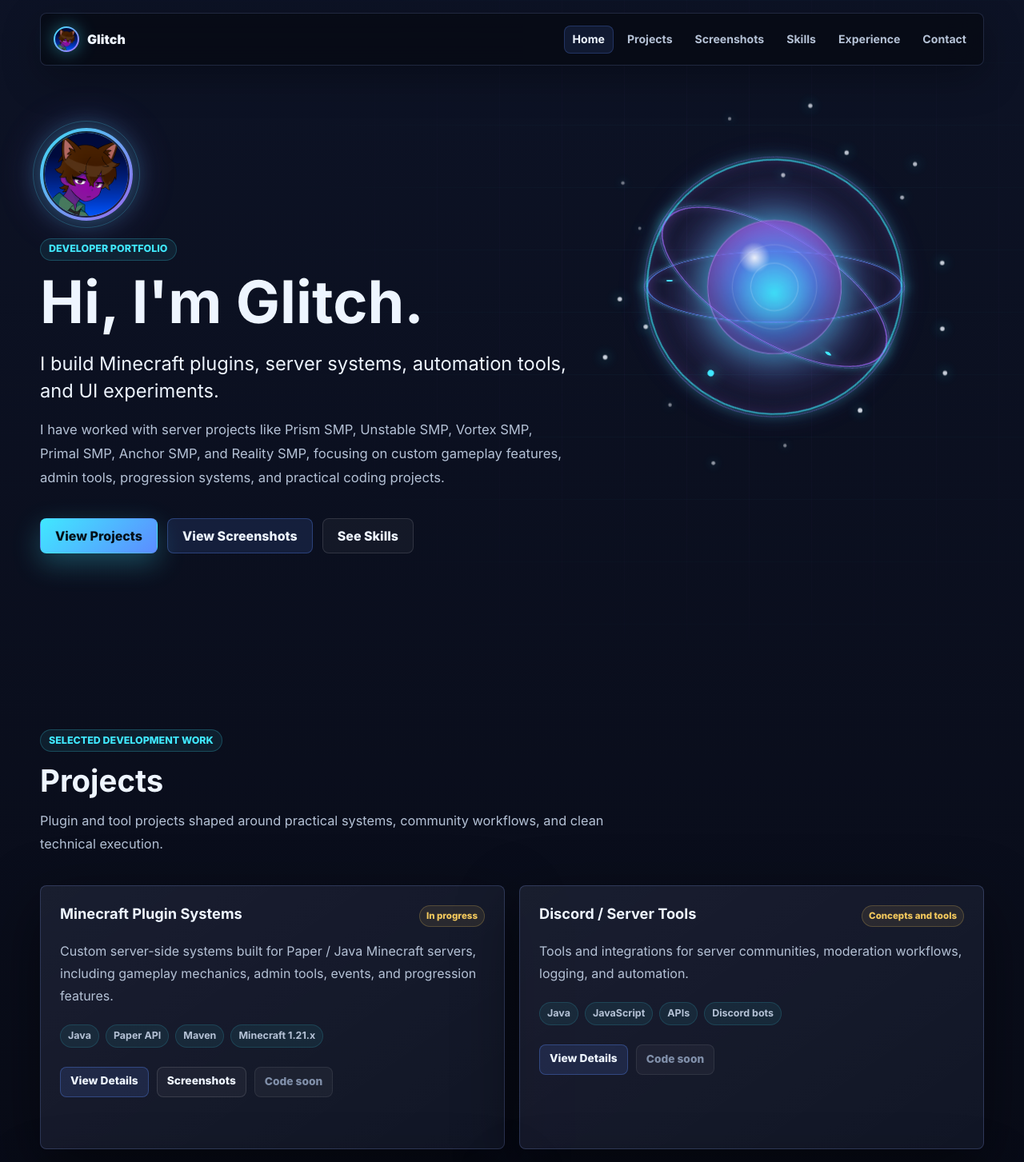
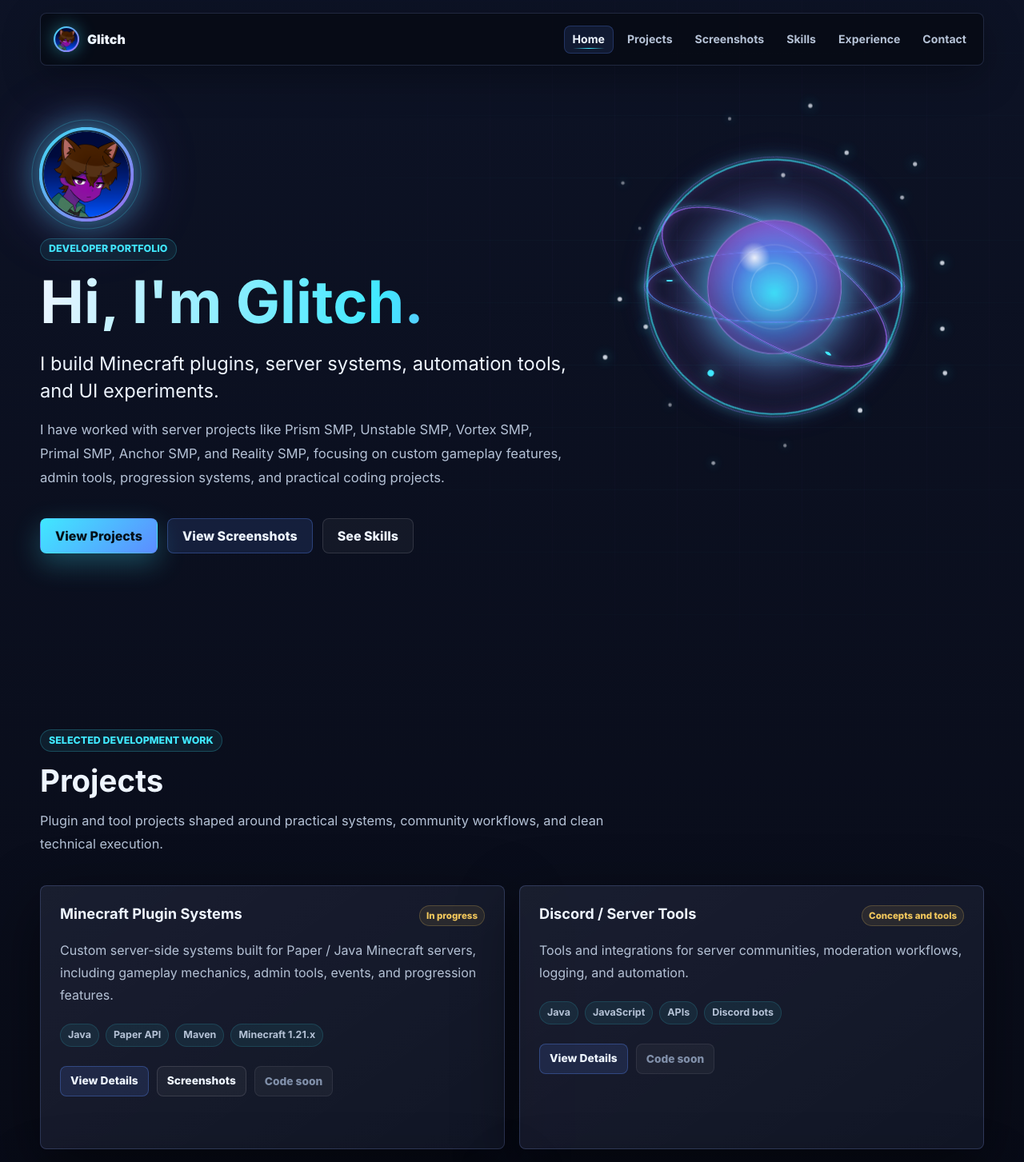
Before and after one commit to ponasytfun/portfolio, a React (Vite) app: page / in a window 1280 px wide. Shown: the top 1453 px of the page at 80% size. Built offline with nearby package versions, Linux system fonts and the light colour scheme.

Commit message:
Add site-wide portfolio animations

```diff
--- a/src/components/Experience.jsx
+++ b/src/components/Experience.jsx
@@ -12,7 +12,7 @@ export default function Experience({ items }) {
         </div>
         <ol className="experience-list">
           {items.map((item, index) => (
-            <li key={item}>
+            <li key={item} style={{ '--experience-index': index }}>
               <span>{String(index + 1).padStart(2, '0')}</span>
               <p>{item}</p>
             </li>
--- a/src/components/Gallery.jsx
+++ b/src/components/Gallery.jsx
@@ -29,11 +29,12 @@ export default function Gallery({ gallery }) {
 
         {gallery.length > 0 ? (
           <div className="gallery-grid">
-            {gallery.map((item) => (
+            {gallery.map((item, index) => (
               <button
                 className="gallery-item"
                 key={item.src}
                 onClick={() => setActiveImage(item)}
+                style={{ '--gallery-index': index }}
                 type="button"
               >
                 <img alt={item.alt} loading="lazy" src={item.src} />
--- a/src/components/ProjectCard.jsx
+++ b/src/components/ProjectCard.jsx
@@ -1,9 +1,9 @@
-export default function ProjectCard({ project }) {
+export default function ProjectCard({ index, project }) {
   const hasScreenshots = Boolean(project.links?.screenshots)
   const hasCode = Boolean(project.links?.code)
 
   return (
-    <article className="project-card">
+    <article className="project-card" style={{ '--project-index': index }}>
       <div className="card-topline">
         <h3>{project.name}</h3>
         <span className="status-badge">{project.status}</span>
--- a/src/components/Projects.jsx
+++ b/src/components/Projects.jsx
@@ -13,8 +13,8 @@ export default function Projects({ projects }) {
           </p>
         </div>
         <div className="project-grid">
-          {projects.map((project) => (
-            <ProjectCard key={project.name} project={project} />
+          {projects.map((project, index) => (
+            <ProjectCard index={index} key={project.name} project={project} />
           ))}
         </div>
       </div>
--- a/src/styles.css
+++ b/src/styles.css
@@ -59,6 +59,7 @@ body::before {
   background-position: center;
   background-size: 52px 52px;
   mask-image: linear-gradient(to bottom, black, transparent 78%);
+  animation: gridDrift 26s linear infinite;
 }
 
 body::after {
@@ -71,6 +72,7 @@ body::after {
     radial-gradient(circle at 74% 16%, rgba(64, 232, 255, 0.13), transparent 30%),
     radial-gradient(circle at 12% 38%, rgba(164, 108, 255, 0.12), transparent 28%),
     linear-gradient(135deg, rgba(2, 7, 18, 0), rgba(0, 0, 0, 0.36));
+  animation: auroraShift 18s ease-in-out infinite alternate;
 }
 
 a {
@@ -119,6 +121,7 @@ button {
 .section-heading {
   max-width: 720px;
   margin-bottom: 38px;
+  animation: headingRise 680ms ease both;
 }
 
 .section-heading h2 {
@@ -159,6 +162,7 @@ button {
   z-index: 20;
   padding: 16px 24px 0;
   pointer-events: none;
+  animation: navDrop 700ms ease both;
 }
 
 .nav-shell {
@@ -195,6 +199,7 @@ button {
   background: linear-gradient(135deg, var(--cyan), var(--violet));
   border-radius: 50%;
   box-shadow: 0 0 22px rgba(64, 232, 255, 0.42);
+  animation: brandPulse 3.4s ease-in-out infinite;
 }
 
 .brand-mark img {
@@ -213,6 +218,8 @@ button {
 }
 
 .nav-link {
+  position: relative;
+  overflow: hidden;
   min-height: 34px;
   padding: 8px 10px;
   color: var(--text-muted);
@@ -226,11 +233,32 @@ button {
     border-color var(--duration) ease;
 }
 
+.nav-link::after {
+  position: absolute;
+  right: 10px;
+  bottom: 5px;
+  left: 10px;
+  height: 1px;
+  content: "";
+  background: linear-gradient(90deg, transparent, var(--cyan), transparent);
+  opacity: 0;
+  transform: scaleX(0);
+  transition:
+    opacity var(--duration) ease,
+    transform var(--duration) ease;
+}
+
 .nav-link:hover,
 .nav-link.is-active {
   color: var(--text);
   background: rgba(92, 140, 255, 0.12);
   border-color: rgba(92, 140, 255, 0.24);
+}
+
+.nav-link:hover::after,
+.nav-link.is-active::after {
+  opacity: 1;
+  transform: scaleX(1);
 }
 
 .hero-section {
@@ -263,6 +291,9 @@ button {
   box-shadow:
     0 0 32px rgba(64, 232, 255, 0.32),
     0 0 56px rgba(164, 108, 255, 0.24);
+  animation:
+    heroRise 760ms ease both,
+    profilePulse 4s ease-in-out infinite 900ms;
 }
 
 .profile-frame::after {
@@ -287,10 +318,16 @@ button {
 .hero-copy h1 {
   max-width: 11ch;
   margin: 0;
-  color: var(--text);
+  color: transparent;
+  background: linear-gradient(100deg, var(--text) 0%, var(--cyan) 36%, var(--violet) 58%, var(--text) 86%);
+  background-clip: text;
+  background-size: 220% 100%;
   font-size: 4.6rem;
   line-height: 0.98;
   letter-spacing: 0;
+  animation:
+    heroRise 760ms ease both 80ms,
+    titleShimmer 5.5s ease-in-out infinite 900ms;
 }
 
 .hero-subtitle {
@@ -299,6 +336,7 @@ button {
   color: var(--text);
   font-size: 1.48rem;
   line-height: 1.45;
+  animation: heroRise 760ms ease both 170ms;
 }
 
 .hero-support {
@@ -307,6 +345,7 @@ button {
   color: var(--text-muted);
   font-size: 1.04rem;
   line-height: 1.8;
+  animation: heroRise 760ms ease both 260ms;
 }
 
 .hero-actions {
@@ -314,9 +353,12 @@ button {
   flex-wrap: wrap;
   gap: 12px;
   margin-top: 34px;
+  animation: heroRise 760ms ease both 340ms;
 }
 
 .button {
+  position: relative;
+  overflow: hidden;
   display: inline-flex;
   align-items: center;
   justify-content: center;
@@ -335,8 +377,26 @@ button {
     box-shadow var(--duration) ease;
 }
 
+.button::after {
+  position: absolute;
+  inset: 0;
+  content: "";
+  background: linear-gradient(110deg, transparent 0%, rgba(255, 255, 255, 0.28) 42%, transparent 68%);
+  opacity: 0;
+  pointer-events: none;
+  transform: translateX(-120%);
+  transition:
+    opacity 180ms ease,
+    transform 520ms ease;
+}
+
 .button:hover {
   transform: translateY(-2px);
+}
+
+.button:hover::after {
+  opacity: 1;
+  transform: translateX(120%);
 }
 
 .button-primary {
@@ -399,6 +459,7 @@ button {
     linear-gradient(90deg, rgba(164, 108, 255, 0.08) 1px, transparent 1px);
   background-size: 78px 78px;
   mask-image: radial-gradient(circle at 72% 44%, black 0%, transparent 58%);
+  animation: gridDrift 18s linear infinite reverse;
 }
 
 .orb-shell {
@@ -736,6 +797,20 @@ button {
 .project-card {
   min-height: 330px;
   padding: 24px;
+  animation: cardRise 740ms cubic-bezier(0.2, 0.8, 0.2, 1) both;
+  animation-delay: calc(var(--project-index) * 110ms);
+  transition:
+    transform 240ms ease,
+    border-color 240ms ease,
+    box-shadow 240ms ease;
+}
+
+.project-card:hover {
+  border-color: rgba(64, 232, 255, 0.42);
+  box-shadow:
+    var(--shadow),
+    0 0 42px rgba(64, 232, 255, 0.16);
+  transform: translateY(-8px) scale(1.012);
 }
 
 .card-topline {
@@ -798,6 +873,8 @@ button {
 }
 
 .tech-list li {
+  position: relative;
+  overflow: hidden;
   padding: 6px 9px;
   color: var(--text-muted);
   background: rgba(64, 232, 255, 0.07);
@@ -805,6 +882,16 @@ button {
   border-radius: 999px;
   font-size: 0.78rem;
   font-weight: 750;
+  transition:
+    color var(--duration) ease,
+    border-color var(--duration) ease,
+    transform var(--duration) ease;
+}
+
+.tech-list li:hover {
+  color: var(--text);
+  border-color: rgba(64, 232, 255, 0.38);
+  transform: translateY(-2px);
 }
 
 .card-actions {
@@ -830,6 +917,12 @@ button {
   border: 1px solid var(--border);
   border-radius: var(--radius);
   cursor: pointer;
+  animation: galleryRise 760ms cubic-bezier(0.2, 0.8, 0.2, 1) both;
+  animation-delay: calc(var(--gallery-index) * 110ms);
+  transition:
+    border-color 240ms ease,
+    box-shadow 240ms ease,
+    transform 240ms ease;
 }
 
 .gallery-item img {
@@ -843,6 +936,14 @@ button {
 
 .gallery-item:hover img {
   transform: scale(1.04);
+}
+
+.gallery-item:hover {
+  border-color: rgba(64, 232, 255, 0.52);
+  box-shadow:
+    var(--shadow),
+    0 0 38px rgba(164, 108, 255, 0.18);
+  transform: translateY(-7px);
 }
 
 .gallery-item span {
@@ -868,11 +969,13 @@ button {
   padding: 24px;
   background: rgba(2, 5, 12, 0.86);
   backdrop-filter: blur(12px);
+  animation: lightboxIn 180ms ease both;
 }
 
 .lightbox figure {
   width: min(100%, 980px);
   margin: 0;
+  animation: modalRise 260ms ease both;
 }
 
 .lightbox img {
@@ -1064,6 +1167,20 @@ button {
   background: rgba(255, 255, 255, 0.04);
   border: 1px solid var(--border);
   border-radius: var(--radius);
+  animation: timelineSlide 650ms ease both;
+  animation-delay: calc(var(--experience-index) * 95ms);
+  transition:
+    transform 220ms ease,
+    border-color 220ms ease,
+    background 220ms ease,
+    box-shadow 220ms ease;
+}
+
+.experience-list li:hover {
+  background: rgba(64, 232, 255, 0.055);
+  border-color: rgba(64, 232, 255, 0.3);
+  box-shadow: 0 18px 48px rgba(0, 0, 0, 0.24);
+  transform: translateX(8px);
 }
 
 .experience-list span {
@@ -1076,6 +1193,7 @@ button {
   border: 1px solid rgba(64, 232, 255, 0.2);
   border-radius: var(--radius);
   font-weight: 900;
+  animation: numberGlow 3.5s ease-in-out infinite;
 }
 
 .experience-list p {
@@ -1101,6 +1219,20 @@ button {
 
 .contact-card {
   padding: 22px;
+  animation: contactPop 680ms cubic-bezier(0.2, 0.8, 0.2, 1) both;
+  animation-delay: calc(var(--contact-index) * 105ms);
+  transition:
+    transform 230ms ease,
+    border-color 230ms ease,
+    box-shadow 230ms ease;
+}
+
+.contact-card:hover {
+  border-color: rgba(164, 108, 255, 0.42);
+  box-shadow:
+    var(--shadow),
+    0 0 38px rgba(164, 108, 255, 0.14);
+  transform: translateY(-6px);
 }
 
 .contact-card h3,
@@ -1210,6 +1342,177 @@ button {
   }
 }
 
+@keyframes gridDrift {
+  from {
+    background-position: 0 0;
+  }
+  to {
+    background-position: 104px 104px;
+  }
+}
+
+@keyframes auroraShift {
+  from {
+    filter: hue-rotate(0deg) saturate(1);
+    opacity: 0.92;
+    transform: scale(1);
+  }
+  to {
+    filter: hue-rotate(18deg) saturate(1.18);
+    opacity: 1;
+    transform: scale(1.035);
+  }
+}
+
+@keyframes navDrop {
+  from {
+    opacity: 0;
+    transform: translateY(-18px);
+  }
+  to {
+    opacity: 1;
+    transform: translateY(0);
+  }
+}
+
+@keyframes brandPulse {
+  0%,
+  100% {
+    box-shadow: 0 0 22px rgba(64, 232, 255, 0.42);
+    transform: scale(1);
+  }
+  50% {
+    box-shadow:
+      0 0 26px rgba(64, 232, 255, 0.62),
+      0 0 46px rgba(164, 108, 255, 0.28);
+    transform: scale(1.04);
+  }
+}
+
+@keyframes headingRise {
+  from {
+    opacity: 0;
+    transform: translateY(18px);
+  }
+  to {
+    opacity: 1;
+    transform: translateY(0);
+  }
+}
+
+@keyframes heroRise {
+  from {
+    opacity: 0;
+    transform: translateY(26px);
+  }
+  to {
+    opacity: 1;
+    transform: translateY(0);
+  }
+}
+
+@keyframes profilePulse {
+  0%,
+  100% {
+    box-shadow:
+      0 0 32px rgba(64, 232, 255, 0.32),
+      0 0 56px rgba(164, 108, 255, 0.24);
+    transform: scale(1);
+  }
+  50% {
+    box-shadow:
+      0 0 42px rgba(64, 232, 255, 0.54),
+      0 0 76px rgba(164, 108, 255, 0.36);
+    transform: scale(1.025);
+  }
+}
+
+@keyframes titleShimmer {
+  0%,
+  100% {
+    background-position: 0% 50%;
+    filter: drop-shadow(0 0 0 rgba(64, 232, 255, 0));
+  }
+  50% {
+    background-position: 100% 50%;
+    filter: drop-shadow(0 0 18px rgba(64, 232, 255, 0.18));
+  }
+}
+
+@keyframes cardRise {
+  from {
+    opacity: 0;
+    transform: translateY(26px) scale(0.97);
+  }
+  to {
+    opacity: 1;
+    transform: translateY(0) scale(1);
+  }
+}
+
+@keyframes galleryRise {
+  from {
+    opacity: 0;
+    transform: translateY(28px) scale(0.96);
+  }
+  to {
+    opacity: 1;
+    transform: translateY(0) scale(1);
+  }
+}
+
+@keyframes lightboxIn {
+  from {
+    opacity: 0;
+  }
+  to {
+    opacity: 1;
+  }
+}
+
+@keyframes modalRise {
+  from {
+    opacity: 0;
+    transform: translateY(16px) scale(0.98);
+  }
+  to {
+    opacity: 1;
+    transform: translateY(0) scale(1);
+  }
+}
+
+@keyframes timelineSlide {
+  from {
+    opacity: 0;
+    transform: translateX(-24px);
+  }
+  to {
+    opacity: 1;
+    transform: translateX(0);
+  }
+}
+
+@keyframes numberGlow {
+  0%,
+  100% {
+    box-shadow: 0 0 0 rgba(64, 232, 255, 0);
+  }
+  50% {
+    box-shadow: 0 0 22px rgba(64, 232, 255, 0.16);
+  }
+}
+
+@keyframes contactPop {
+  from {
+    opacity: 0;
+    transform: translateY(24px) scale(0.96);
+  }
+  to {
+    opacity: 1;
+    transform: translateY(0) scale(1);
+  }
+}
+
 @keyframes skillCardIn {
   from {
     opacity: 0;
@@ -1399,6 +1702,10 @@ button {
 
   .button:hover,
   .gallery-item:hover img,
+  .gallery-item:hover,
+  .project-card:hover,
+  .contact-card:hover,
+  .experience-list li:hover,
   .skill-card:hover,
   .skill-list li:hover {
     transform: none;
```
Also changed, not shown: src/components/Contact.jsx (+6 -2 lines), 1 other file (tests, documents, lock files or other folders).
